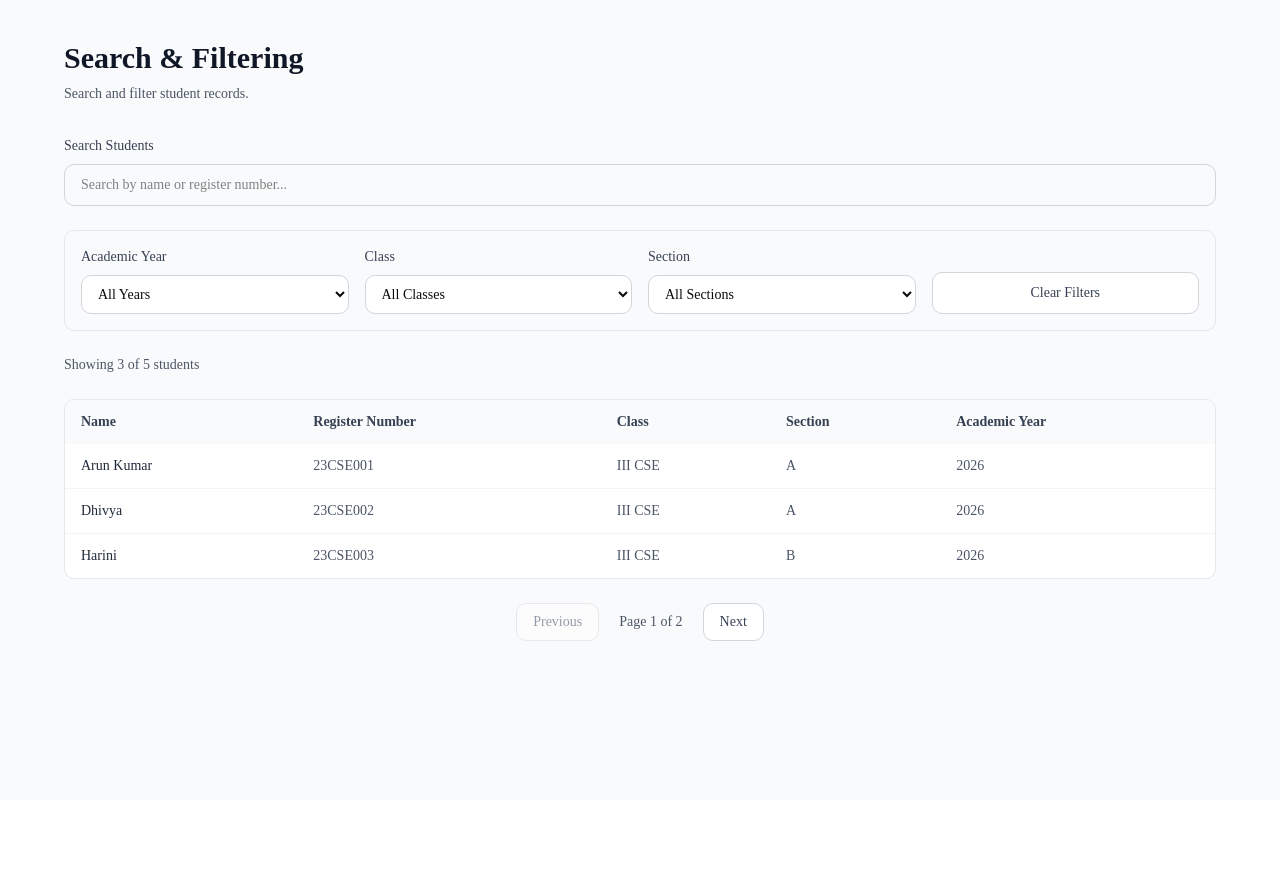
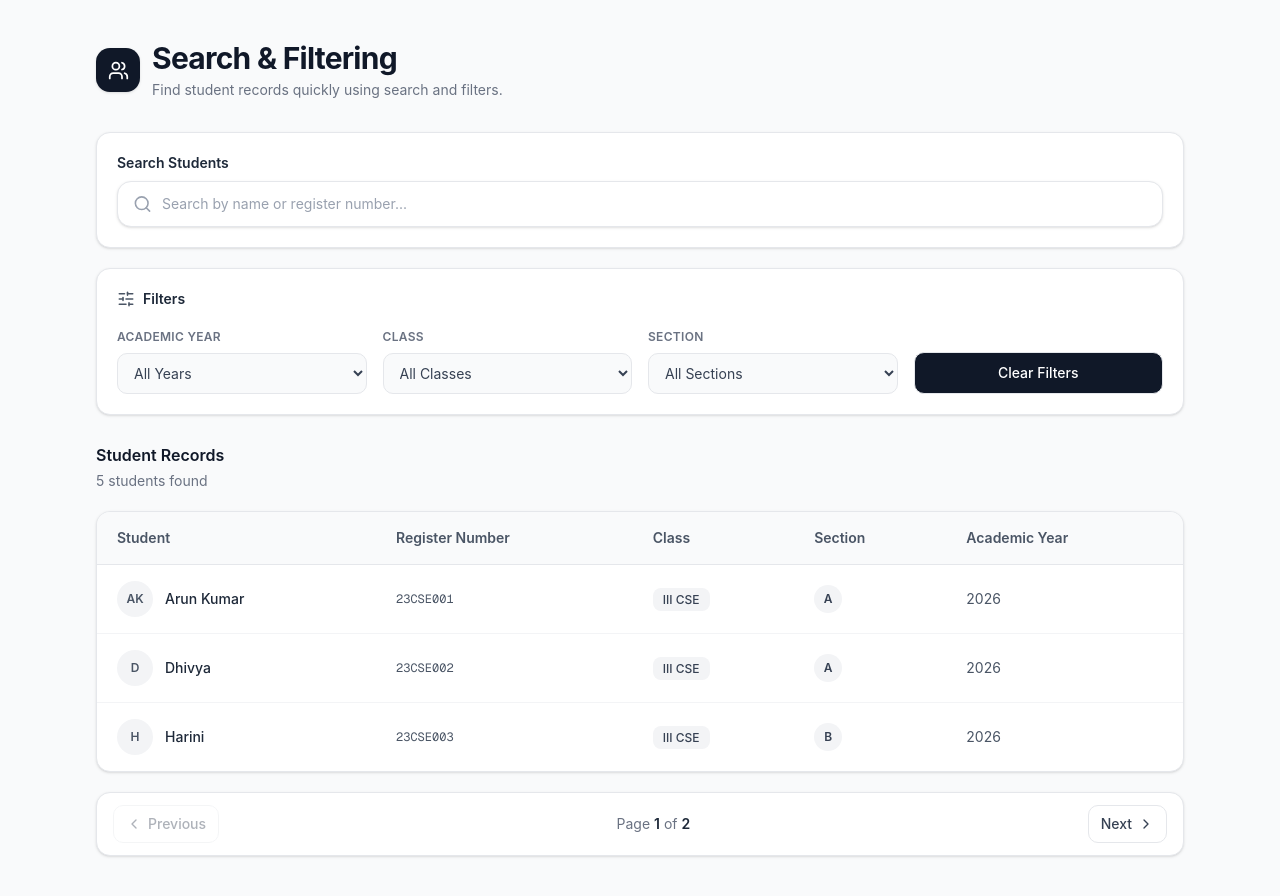
Before and after one commit to CodersClub-CIET/coders-club-platform, a Next.js app: page / in a window 1280 px wide. Before the commit the page ends 800 px from the top, so only its background shows below. Built offline with nearby package versions, Linux system fonts and the light colour scheme.

Commit message:
feat: improve search and filtering UI

```diff
--- a/app/globals.css
+++ b/app/globals.css
@@ -116,15 +116,25 @@
   --sidebar-border: oklch(1 0 0 / 10%);
   --sidebar-ring: oklch(0.556 0 0);
 }
-
 @layer base {
   * {
     @apply border-border outline-ring/50;
   }
-  body {
-    @apply bg-background text-foreground;
-  }
+
   html {
     @apply font-sans;
   }
+
+  body {
+    @apply bg-background text-foreground;
+
+    font-family:
+      Inter,
+      ui-sans-serif,
+      system-ui,
+      -apple-system,
+      BlinkMacSystemFont,
+      "Segoe UI",
+      sans-serif;
+  }
 }
--- a/app/page.tsx
+++ b/app/page.tsx
@@ -1,6 +1,7 @@
 "use client";
 
 import { useMemo, useState } from "react";
+import { Users } from "lucide-react";
 import SearchBar from "@/components/search-filtering/SearchBar";
 import FilterPanel from "@/components/search-filtering/FilterPanel";
 import ResultsTable, {
@@ -124,23 +125,33 @@ export default function Home() {
   }
 
   return (
-    <main className="min-h-screen bg-gray-50 px-6 py-10">
-      <div className="mx-auto max-w-6xl">
-        <div className="mb-8">
-          <h1 className="text-3xl font-bold text-gray-900">
+    <main className="min-h-screen bg-gray-50">
+      <div className="mx-auto max-w-6xl px-5 py-10 sm:px-6 lg:px-8">
+        <header className="mb-8">
+          <div className="flex items-center gap-3">
+            <div className="flex h-11 w-11 items-center justify-center rounded-xl bg-gray-900 text-white shadow-sm">
+              <Users size={21} />
+            </div>
+
+            <div>
+              <h1 className="text-2xl font-bold tracking-tight text-gray-900 sm:text-3xl">
                 Search & Filtering
               </h1>
 
-          <p className="mt-2 text-sm text-gray-600">
-            Search and filter student records.
+              <p className="mt-1 text-sm text-gray-500">
+                Find student records quickly using search and filters.
               </p>
             </div>
+          </div>
+        </header>
 
-        <div className="space-y-6">
+        <section className="space-y-5">
+          <div className="rounded-xl border border-gray-200 bg-white p-5 shadow-sm">
             <SearchBar
               value={search}
               onChange={handleSearchChange}
             />
+          </div>
 
           <FilterPanel
             academicYear={academicYear}
@@ -152,9 +163,20 @@ export default function Home() {
             onClear={handleClearFilters}
           />
 
-          <div className="text-sm text-gray-600">
-            Showing {paginatedStudents.length} of{" "}
-            {filteredStudents.length} students
+          <div className="flex items-center justify-between pt-2">
+            <div>
+              <h2 className="text-base font-semibold text-gray-900">
+                Student Records
+              </h2>
+
+              <p className="mt-1 text-sm text-gray-500">
+                {filteredStudents.length}{" "}
+                {filteredStudents.length === 1
+                  ? "student"
+                  : "students"}{" "}
+                found
+              </p>
+            </div>
           </div>
 
           <ResultsTable students={paginatedStudents} />
@@ -164,7 +186,7 @@ export default function Home() {
             totalPages={totalPages}
             onPageChange={setCurrentPage}
           />
-        </div>
+        </section>
       </div>
     </main>
   );
--- a/components/search-filtering/FilterPanel.tsx
+++ b/components/search-filtering/FilterPanel.tsx
@@ -1,4 +1,6 @@
 "use client";
+
+import { SlidersHorizontal } from "lucide-react";
 
 type FilterPanelProps = {
   academicYear: string;
@@ -20,11 +22,20 @@ export default function FilterPanel({
   onClear,
 }: FilterPanelProps) {
   return (
-    <div className="grid gap-4 rounded-lg border border-gray-200 bg-gray-50 p-4 md:grid-cols-4">
+    <div className="rounded-xl border border-gray-200 bg-white p-5 shadow-sm">
+      <div className="mb-5 flex items-center gap-2">
+        <SlidersHorizontal size={18} className="text-gray-600" />
+
+        <h2 className="text-sm font-semibold text-gray-800">
+          Filters
+        </h2>
+      </div>
+
+      <div className="grid gap-4 md:grid-cols-4">
         <div>
           <label
             htmlFor="academic-year"
-          className="mb-2 block text-sm font-medium text-gray-700"
+            className="mb-2 block text-xs font-semibold uppercase tracking-wide text-gray-500"
           >
             Academic Year
           </label>
@@ -32,8 +43,10 @@ export default function FilterPanel({
           <select
             id="academic-year"
             value={academicYear}
-          onChange={(event) => onAcademicYearChange(event.target.value)}
-          className="w-full rounded-lg border border-gray-300 bg-white px-3 py-2.5 text-sm outline-none focus:border-gray-500 focus:ring-2 focus:ring-gray-200"
+            onChange={(event) =>
+              onAcademicYearChange(event.target.value)
+            }
+            className="w-full rounded-lg border border-gray-200 bg-gray-50 px-3 py-2.5 text-sm text-gray-700 outline-none transition focus:border-gray-400 focus:bg-white focus:ring-4 focus:ring-gray-100"
           >
             <option value="">All Years</option>
             <option value="2026">2026</option>
@@ -44,7 +57,7 @@ export default function FilterPanel({
         <div>
           <label
             htmlFor="class"
-          className="mb-2 block text-sm font-medium text-gray-700"
+            className="mb-2 block text-xs font-semibold uppercase tracking-wide text-gray-500"
           >
             Class
           </label>
@@ -53,7 +66,7 @@ export default function FilterPanel({
             id="class"
             value={className}
             onChange={(event) => onClassChange(event.target.value)}
-          className="w-full rounded-lg border border-gray-300 bg-white px-3 py-2.5 text-sm outline-none focus:border-gray-500 focus:ring-2 focus:ring-gray-200"
+            className="w-full rounded-lg border border-gray-200 bg-gray-50 px-3 py-2.5 text-sm text-gray-700 outline-none transition focus:border-gray-400 focus:bg-white focus:ring-4 focus:ring-gray-100"
           >
             <option value="">All Classes</option>
             <option value="III CSE">III CSE</option>
@@ -64,7 +77,7 @@ export default function FilterPanel({
         <div>
           <label
             htmlFor="section"
-          className="mb-2 block text-sm font-medium text-gray-700"
+            className="mb-2 block text-xs font-semibold uppercase tracking-wide text-gray-500"
           >
             Section
           </label>
@@ -73,7 +86,7 @@ export default function FilterPanel({
             id="section"
             value={section}
             onChange={(event) => onSectionChange(event.target.value)}
-          className="w-full rounded-lg border border-gray-300 bg-white px-3 py-2.5 text-sm outline-none focus:border-gray-500 focus:ring-2 focus:ring-gray-200"
+            className="w-full rounded-lg border border-gray-200 bg-gray-50 px-3 py-2.5 text-sm text-gray-700 outline-none transition focus:border-gray-400 focus:bg-white focus:ring-4 focus:ring-gray-100"
           >
             <option value="">All Sections</option>
             <option value="A">A</option>
@@ -85,11 +98,12 @@ export default function FilterPanel({
           <button
             type="button"
             onClick={onClear}
-          className="w-full rounded-lg border border-gray-300 bg-white px-4 py-2.5 text-sm font-medium text-gray-700 transition hover:bg-gray-100"
+            className="w-full rounded-lg border border-gray-200 bg-gray-900 px-4 py-2.5 text-sm font-medium text-white transition hover:bg-gray-800"
           >
             Clear Filters
           </button>
         </div>
       </div>
+    </div>
   );
 }
--- a/components/search-filtering/Pagination.tsx
+++ b/components/search-filtering/Pagination.tsx
@@ -1,4 +1,6 @@
 "use client";
+
+import { ChevronLeft, ChevronRight } from "lucide-react";
 
 type PaginationProps = {
   currentPage: number;
@@ -16,27 +18,36 @@ export default function Pagination({
   }
 
   return (
-    <div className="mt-4 flex items-center justify-center gap-2">
+    <div className="flex items-center justify-between rounded-xl border border-gray-200 bg-white px-4 py-3 shadow-sm">
       <button
         type="button"
         disabled={currentPage === 1}
         onClick={() => onPageChange(currentPage - 1)}
-        className="rounded-lg border border-gray-300 bg-white px-4 py-2 text-sm font-medium text-gray-700 disabled:cursor-not-allowed disabled:opacity-50"
+        className="inline-flex items-center gap-1.5 rounded-lg border border-gray-200 bg-white px-3 py-2 text-sm font-medium text-gray-700 transition hover:bg-gray-50 disabled:cursor-not-allowed disabled:opacity-40"
       >
+        <ChevronLeft size={16} />
         Previous
       </button>
 
-      <span className="px-3 text-sm text-gray-600">
-        Page {currentPage} of {totalPages}
+      <span className="text-sm text-gray-500">
+        Page{" "}
+        <span className="font-semibold text-gray-800">
+          {currentPage}
+        </span>{" "}
+        of{" "}
+        <span className="font-semibold text-gray-800">
+          {totalPages}
+        </span>
       </span>
 
       <button
         type="button"
         disabled={currentPage === totalPages}
         onClick={() => onPageChange(currentPage + 1)}
-        className="rounded-lg border border-gray-300 bg-white px-4 py-2 text-sm font-medium text-gray-700 disabled:cursor-not-allowed disabled:opacity-50"
+        className="inline-flex items-center gap-1.5 rounded-lg border border-gray-200 bg-white px-3 py-2 text-sm font-medium text-gray-700 transition hover:bg-gray-50 disabled:cursor-not-allowed disabled:opacity-40"
       >
         Next
+        <ChevronRight size={16} />
       </button>
     </div>
   );
--- a/components/search-filtering/ResultsTable.tsx
+++ b/components/search-filtering/ResultsTable.tsx
@@ -1,4 +1,6 @@
 "use client";
+
+import { UserRound } from "lucide-react";
 
 export type Student = {
   id: number;
@@ -18,11 +20,16 @@ export default function ResultsTable({
 }: ResultsTableProps) {
   if (students.length === 0) {
     return (
-      <div className="rounded-lg border border-gray-200 bg-white p-8 text-center">
-        <h2 className="text-lg font-semibold text-gray-800">
+      <div className="rounded-xl border border-gray-200 bg-white p-10 text-center shadow-sm">
+        <div className="mx-auto flex h-12 w-12 items-center justify-center rounded-full bg-gray-100">
+          <UserRound size={22} className="text-gray-500" />
+        </div>
+
+        <h2 className="mt-4 text-base font-semibold text-gray-800">
           No students found
         </h2>
-        <p className="mt-2 text-sm text-gray-500">
+
+        <p className="mt-1 text-sm text-gray-500">
           Try changing your search or filters.
         </p>
       </div>
@@ -30,23 +37,28 @@ export default function ResultsTable({
   }
 
   return (
-    <div className="overflow-x-auto rounded-lg border border-gray-200 bg-white">
+    <div className="overflow-hidden rounded-xl border border-gray-200 bg-white shadow-sm">
+      <div className="overflow-x-auto">
         <table className="w-full min-w-[700px] text-left text-sm">
-        <thead className="bg-gray-50">
+          <thead className="border-b border-gray-200 bg-gray-50">
             <tr>
-            <th className="px-4 py-3 font-semibold text-gray-700">
-              Name
+              <th className="px-5 py-4 font-semibold text-gray-600">
+                Student
               </th>
-            <th className="px-4 py-3 font-semibold text-gray-700">
+
+              <th className="px-5 py-4 font-semibold text-gray-600">
                 Register Number
               </th>
-            <th className="px-4 py-3 font-semibold text-gray-700">
+
+              <th className="px-5 py-4 font-semibold text-gray-600">
                 Class
               </th>
-            <th className="px-4 py-3 font-semibold text-gray-700">
+
+              <th className="px-5 py-4 font-semibold text-gray-600">
                 Section
               </th>
-            <th className="px-4 py-3 font-semibold text-gray-700">
+
+              <th className="px-5 py-4 font-semibold text-gray-600">
                 Academic Year
               </th>
             </tr>
@@ -54,20 +66,44 @@ export default function ResultsTable({
 
           <tbody className="divide-y divide-gray-100">
             {students.map((student) => (
-            <tr key={student.id} className="hover:bg-gray-50">
-              <td className="px-4 py-3 font-medium text-gray-800">
+              <tr
+                key={student.id}
+                className="transition hover:bg-gray-50"
+              >
+                <td className="px-5 py-4">
+                  <div className="flex items-center gap-3">
+                    <div className="flex h-9 w-9 items-center justify-center rounded-full bg-gray-100 text-xs font-semibold text-gray-600">
+                      {student.name
+                        .split(" ")
+                        .map((name) => name[0])
+                        .join("")
+                        .slice(0, 2)
+                        .toUpperCase()}
+                    </div>
+
+                    <span className="font-medium text-gray-800">
                       {student.name}
+                    </span>
+                  </div>
                 </td>
-              <td className="px-4 py-3 text-gray-600">
+
+                <td className="px-5 py-4 font-mono text-xs text-gray-600">
                   {student.registerNumber}
                 </td>
-              <td className="px-4 py-3 text-gray-600">
+
+                <td className="px-5 py-4">
+                  <span className="rounded-md bg-gray-100 px-2.5 py-1 text-xs font-medium text-gray-700">
                     {student.className}
+                  </span>
                 </td>
-              <td className="px-4 py-3 text-gray-600">
+
+                <td className="px-5 py-4">
+                  <span className="inline-flex h-7 min-w-7 items-center justify-center rounded-full bg-gray-100 px-2 text-xs font-semibold text-gray-700">
                     {student.section}
+                  </span>
                 </td>
-              <td className="px-4 py-3 text-gray-600">
+
+                <td className="px-5 py-4 text-gray-600">
                   {student.academicYear}
                 </td>
               </tr>
@@ -75,5 +111,6 @@ export default function ResultsTable({
           </tbody>
         </table>
       </div>
+    </div>
   );
 }
--- a/components/search-filtering/SearchBar.tsx
+++ b/components/search-filtering/SearchBar.tsx
@@ -1,4 +1,6 @@
 "use client";
+
+import { Search } from "lucide-react";
 
 type SearchBarProps = {
   value: string;
@@ -10,13 +12,19 @@ export default function SearchBar({
   onChange,
 }: SearchBarProps) {
   return (
-    <div className="w-full">
+    <div>
       <label
         htmlFor="student-search"
-        className="mb-2 block text-sm font-medium text-gray-700"
+        className="mb-2 block text-sm font-semibold text-gray-800"
       >
         Search Students
       </label>
+
+      <div className="relative">
+        <Search
+          size={19}
+          className="pointer-events-none absolute left-4 top-1/2 -translate-y-1/2 text-gray-400"
+        />
 
         <input
           id="student-search"
@@ -24,8 +32,9 @@ export default function SearchBar({
           value={value}
           onChange={(event) => onChange(event.target.value)}
           placeholder="Search by name or register number..."
-        className="w-full rounded-lg border border-gray-300 px-4 py-2.5 text-sm outline-none transition focus:border-gray-500 focus:ring-2 focus:ring-gray-200"
+          className="w-full rounded-xl border border-gray-200 bg-white py-3 pl-11 pr-4 text-sm text-gray-800 shadow-sm outline-none transition placeholder:text-gray-400 focus:border-gray-400 focus:ring-4 focus:ring-gray-100"
         />
+      </div>
     </div>
   );
 }
```
Lines whose indentation alone changed are shown as unchanged.
